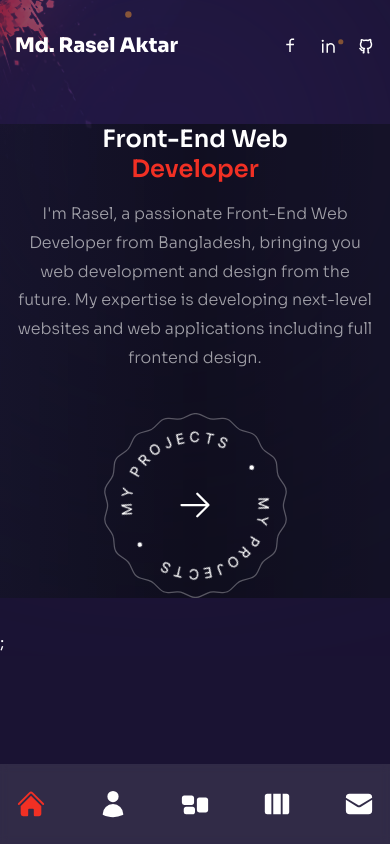
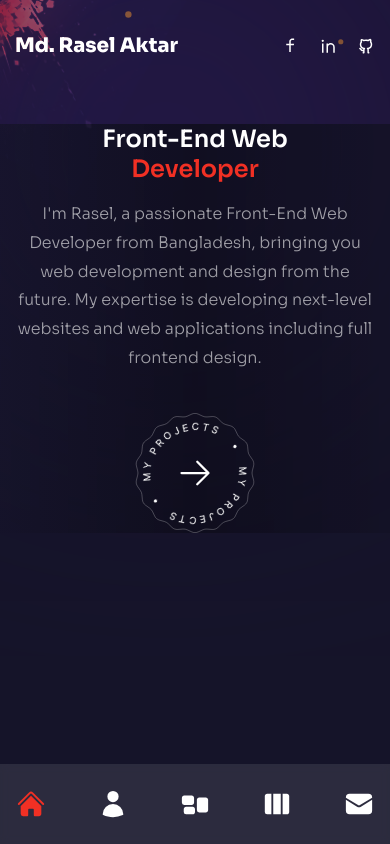
Before and after one commit to raselcsedev/rasel-portfolio-starter, a Next.js app: page / in a window 390 px wide. Built offline with nearby package versions, Linux system fonts and the light colour scheme.

Commit message:
works page responsive for mobile

```diff
--- a/components/ProjectsBtn.js
+++ b/components/ProjectsBtn.js
@@ -7,13 +7,13 @@ const ProjectsBtn = () => {
     <div className="mx-auto xl:mx-0">
       <Link
         href={"/work"}
-        className="relative w-[185px] h-[185px] flex justify-center items-center bg-circleStar bg-cover bg-center bg-no-repeat group "
+        className="relative w-[120px] h-[120px] flex justify-center items-center bg-circleStar bg-cover bg-center bg-no-repeat group "
       >
         <Image src={"/rounded-text.png"}
         width={141}
         height={148}
         alt=""
-        className="animate-spin-slow w-full h-full max-w-[141px] max-h-[148px] "
+        className="animate-spin-slow w-full h-full max-w-[100px] max-h-[100px] "
          />
          <HiArrowRight className="absolute text-4xl group-hover:translate-x-2 transition-all duration-300 " />
       </Link>
--- a/components/WorkSlider.js
+++ b/components/WorkSlider.js
@@ -60,7 +60,7 @@ const WorkSlider = () => {
         clickable: true,
       }}
       modules={{ Pagination }}
-      className="h-[280px] sm:h-[480px]"
+      className=""
     >
       {workSlider?.slides?.map((slide, index) => {
         return (
@@ -92,7 +92,7 @@ const WorkSlider = () => {
                 );
               })}
             </div> */}
-            <div className="grid grid-cols-2 grid-rows-2 gap-4 cursor-pointer">
+            <div className="grid xl:grid-cols-2 xl:grid-rows-2 gap-4 cursor-pointer">
               <div className="relative rounded-lg overflow-hidden flex items-center justify-center group ">
                 <div className=" flex items-center rounded-lg justify-center relative overflow-hidden group">
                   <Image src="/fitclub.jpg" width={500} height={300} alt="" />
--- a/pages/_app.js
+++ b/pages/_app.js
@@ -13,10 +13,10 @@ function MyApp({ Component, pageProps }) {
       <AnimatePresence mode="wait">
         <motion.div key={router.route} className="h-full"
         style={{
-          overflowY: "auto", // Set overflow-y to auto by default
-          maxHeight: "none", // Ensure maxHeight is set to none to allow content to expand
+          overflowY: "auto",
+          maxHeight: "none",
           "@media (max-width: 767px)": {
-            overflowY: "scroll", // Set overflow-y to scroll for mobile devices
+            overflowY: "scroll",
           },
         }}>
           <Transition />
--- a/pages/about/index.js
+++ b/pages/about/index.js
@@ -122,7 +122,7 @@ const aboutData = [
 const About = () => {
   const [index, setIndex] = useState(0);
   return (
-    <div className="h-full bg-primary/30 my-8 text-center xl:text-left"
+    <div className="h-full bg-primary/30 pt-8 xl:pt-0 mb-8 xl:mb-0 text-center xl:text-left"
     style={{
       overflowY: "auto", // Set overflow-y to auto by default
       maxHeight: "none", // Ensure maxHeight is set to none to allow content to expand
--- a/pages/contact/index.js
+++ b/pages/contact/index.js
@@ -23,11 +23,11 @@ const Contact = () => {
   };
 
   return (
-    <div className="xl:h-full my-8 xl:my-0 bg-primary/30 xl:py-36 " style={{
-      overflowY: "auto", // Set overflow-y to auto by default
-      maxHeight: "none", // Ensure maxHeight is set to none to allow content to expand
+    <div className="xl:h-full pt-8 mb-8 xl:mb-0 bg-primary/30 xl:py-36 pb-48" style={{
+      overflowY: "auto",
+      maxHeight: "none",
       "@media (min-width: 768px)": {
-        overflowY: "scroll", // Set overflow-y to scroll for mobile devices
+        overflowY: "scroll",
       },
     }}>
       <div className=" container mx-auto xl:py-32 text-center xl:text-left flex items-center justify-center h-full  ">
--- a/pages/index.js
+++ b/pages/index.js
@@ -10,14 +10,14 @@ import { fadeIn } from "../variants";
 
 const Home = () => {
   return (
-    <div className="bg-primary/60 xl:h-full my-8 xl:my-0"  style={{
-      overflowY: "auto", // Set overflow-y to auto by default
-      maxHeight: "none", // Ensure maxHeight is set to none to allow content to expand
+    <div className="bg-primary/60 h-full my-8 mb-24 xl:my-0"  style={{
+      overflowY: "auto",
+      maxHeight: "none",
       "@media (min-width: 768px)": {
-        overflowY: "scroll", // Set overflow-y to scroll for mobile devices
+        overflowY: "scroll",
       },
     }}>
-      <div className="w-full h-full bg-gradient-to-r from-primary/10 via-black/30 to-black/10">
+      <div className="w-full xl:h-full bg-gradient-to-r from-primary/10 via-black/30 to-black/10">
         <div className="text-center flex flex-col justify-center  xl:text-left h-full container mx-auto">
           <motion.h2
             variants={fadeIn("down", 0.4)}
--- a/pages/services/index.js
+++ b/pages/services/index.js
@@ -44,7 +44,7 @@ import { fadeIn } from "../../variants";
 const Services = () => {
   return (
     <div
-      className="xl:h-full my-8 xl:my-0 bg-primary/30 xl:py-36 flex items-center"
+      className="xl:h-full pt-8 xl:pt-0 mb-8 xl:mb-0 bg-primary/30 xl:py-36 flex items-center"
       style={{
         overflowY: "auto", // Set overflow-y to auto by default
         maxHeight: "none", // Ensure maxHeight is set to none to allow content to expand
--- a/pages/work/index.js
+++ b/pages/work/index.js
@@ -8,7 +8,13 @@ import { fadeIn } from "../../variants";
 
 const Work = () => {
   return (
-    <div className="h-full bg-primary/30 py-36 flex items-center">
+    <div className="h-full bg-primary/30 xl:py-36  flex xl:items-center pt-4 xl:pt-0 mb-24 xl:mb-0"  style={{
+      overflowY: "auto",
+      maxHeight: "none",
+      "@media (min-width: 768px)": {
+        overflowY: "scroll",
+      },
+    }}>
       <Circles />
       <div className="container mx-auto">
         <div className="flex flex-col xl:flex-row">
@@ -43,7 +49,7 @@ const Work = () => {
               initial="hidden"
               animate="show"
               exit="hidden"
-              className="text-3xl xl:ml-10  xl:mt-12"
+              className="text-3xl xl:ml-10 xl:mt-12 "
             >
               My Projects<span className="text-accent">.</span>
             </motion.h2>
```
